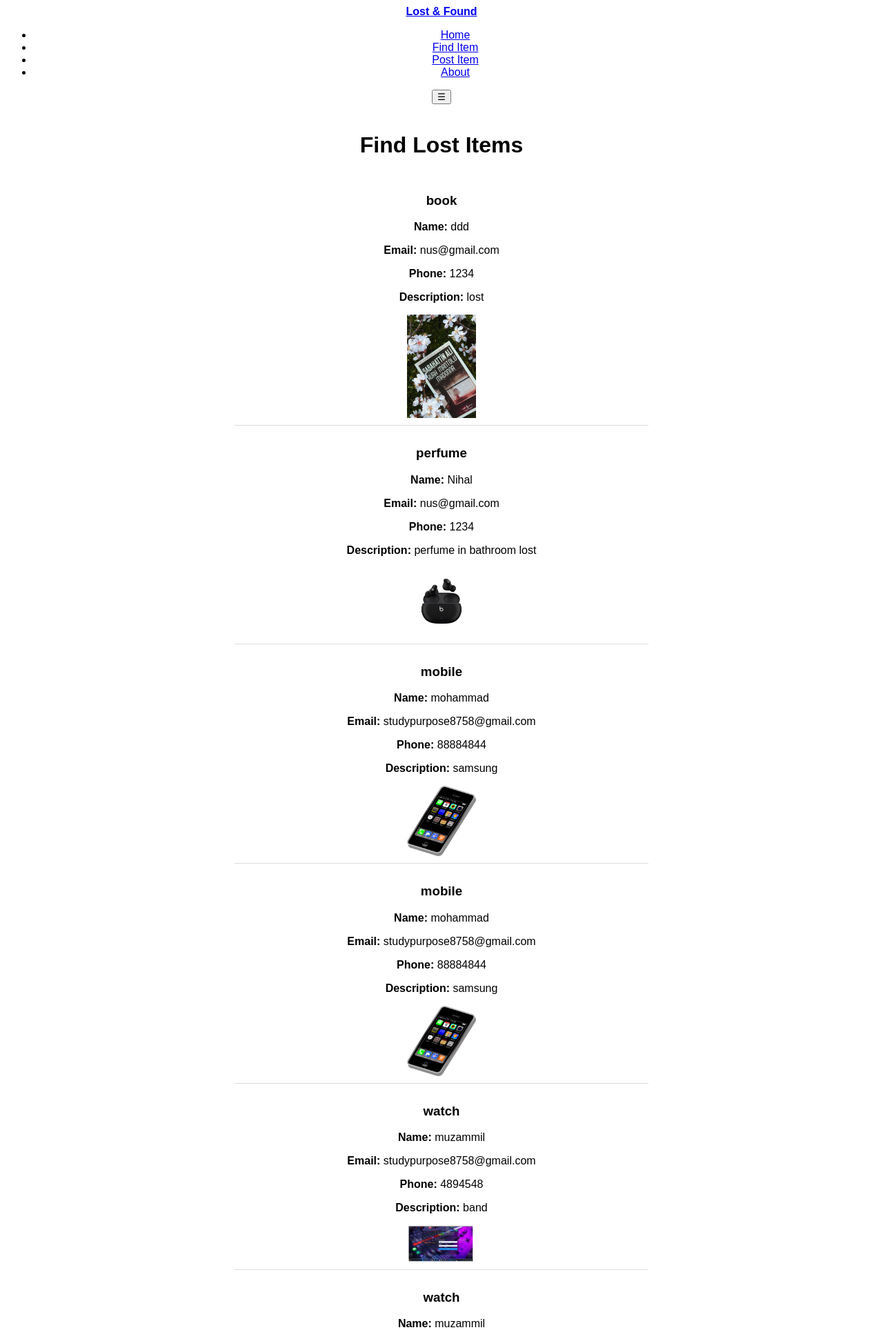
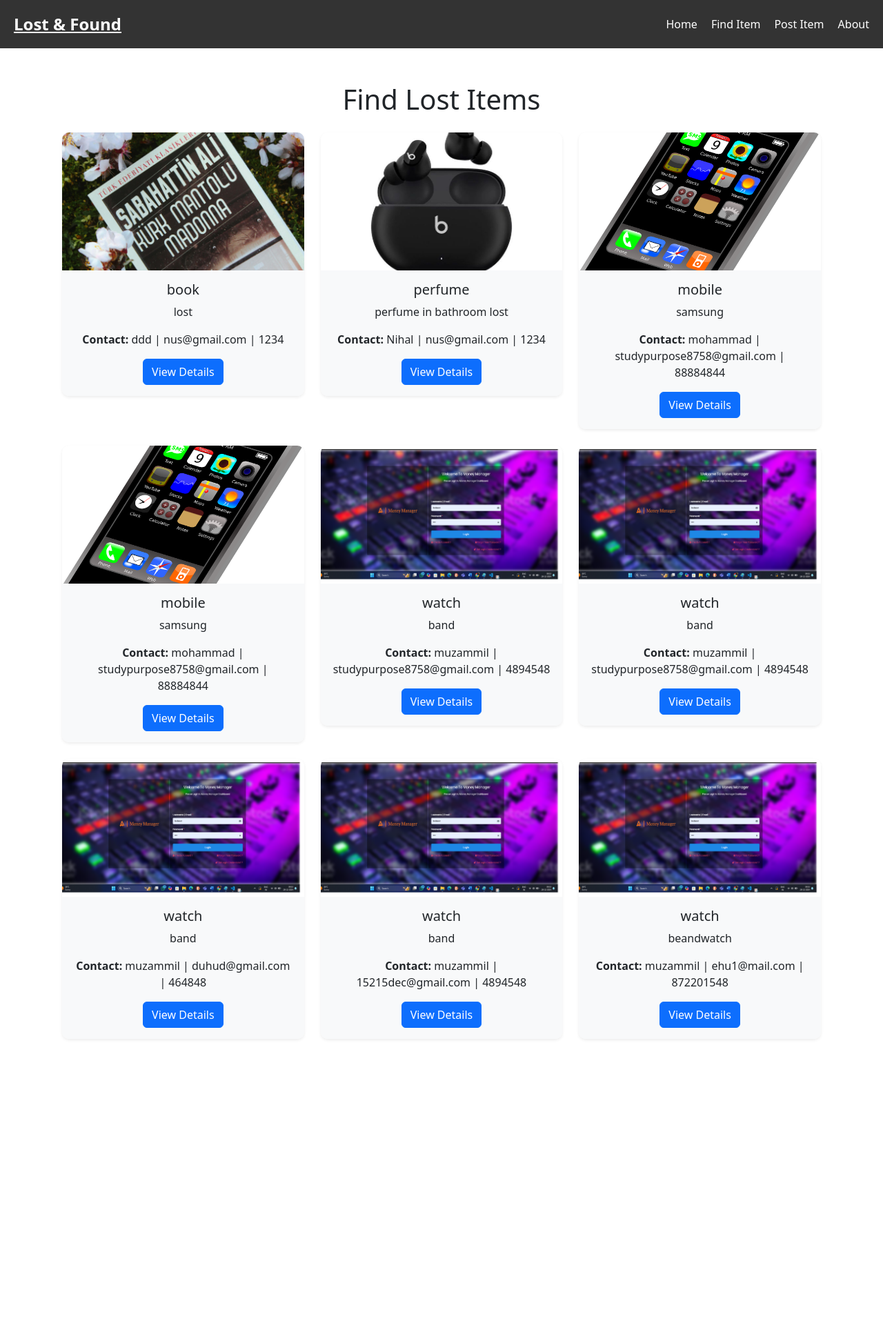
Before and after one commit to isdc-sahyadri/Spaghetti, a Django app: page /find/ in a window 1280 px wide. Shown: the top 1928 px of the page at 69% size. After the commit the page ends 1507 px from the top, so only its background shows below. Run offline with Django 5.2, Linux system fonts and the light colour scheme; data comes from the database, SQL or seed files in the repository; both versions use the stored data as it was after the commit.

Commit message:
designed the find_item page

```diff
--- a/lostandfound/l_f/templates/l_f/find_item.html
+++ b/lostandfound/l_f/templates/l_f/find_item.html
@@ -4,42 +4,128 @@
     <meta charset="UTF-8">
     <meta name="viewport" content="width=device-width, initial-scale=1.0">
     <title>Find Lost Items</title>
+
+
+    <link rel="stylesheet" href="https://cdn.jsdelivr.net/npm/bootstrap@5.3.0/dist/css/bootstrap.min.css">
+
+
+    <link rel="stylesheet" href="https://unpkg.com/aos@next/dist/aos.css">
+
     <style>
-        body { font-family: Arial, sans-serif; text-align: center; }
-        .container { max-width: 600px; margin: auto; padding: 20px; }
-        .item { border-bottom: 1px solid #ddd; padding: 10px 0; }
-        .item img { max-width: 100px; display: block; margin: auto; }
+
+        nav {
+            display: flex;
+            justify-content: space-between;
+            align-items: center;
+            padding: 15px 20px;
+            background-color: rgba(0, 0, 0, 0.8);
+            position: fixed;
+            width: 100%;
+            top: 0;
+            left: 0;
+            z-index: 1000;
+        }
+
+        nav ul {
+            list-style: none;
+            display: flex;
+            gap: 20px;
+        }
+
+        nav ul li a {
+            text-decoration: none;
+            color: white;
+            transition: 0.3s;
+        }
+
+        nav ul li a:hover {
+            color: #00bcd4;
+        }
+
+
+        .container {
+            margin-top: 100px;
+            padding: 20px;
+        }
+
+
+        .card {
+            border: none;
+            border-radius: 10px;
+            overflow: hidden;
+            transition: transform 0.3s ease-in-out;
+        }
+
+        .card:hover {
+            transform: translateY(-5px);
+        }
+
+        .card-img-top {
+            height: 200px;
+            object-fit: cover;
+        }
+
+        .card-body {
+            background-color: #f8f9fa;
+            text-align: center;
+        }
+
+        .no-items {
+            text-align: center;
+            color: #888;
+            font-size: 18px;
+            margin-top: 20px;
+        }
     </style>
 </head>
 <body>
+
+
     <nav>
-        <a href="#"><strong>Lost & Found</strong></a>
-        <ul id="nav-links">
-            <li><a href="{% url 'home' %}">Home</a></li>
-            <li><a href="{% url 'find_item' %}">Find Item</a></li>
-            <li><a href="{% url 'post_item' %}">Post Item</a></li>
-            <li><a href="{% url 'about_page' %}">About</a></li>
+        <a href="#" class="text-white fw-bold fs-4">Lost & Found</a>
+        <ul class="navbar-nav flex-row">
+            <li class="nav-item"><a class="nav-link text-white" href="{% url 'home' %}">Home</a></li>
+            <li class="nav-item"><a class="nav-link text-white" href="{% url 'find_item' %}">Find Item</a></li>
+            <li class="nav-item"><a class="nav-link text-white" href="{% url 'post_item' %}">Post Item</a></li>
+            <li class="nav-item"><a class="nav-link text-white" href="{% url 'about_page' %}">About</a></li>
         </ul>
-        <button class="menu-container" onclick="toggleMenu()">☰</button>
     </nav>
+
+
     <div class="container">
-        <h1>Find Lost Items</h1>
+        <h1 class="text-center mb-4">Find Lost Items</h1>
+
+        <div class="row">
             {% if items %}
                 {% for item in items %}
-                <div class="item">
-                    <h3>{{ item.title }}</h3>
-                    <p><strong>Name:</strong> {{ item.name }}</p>
-                    <p><strong>Email:</strong> {{ item.email }}</p>
-                    <p><strong>Phone:</strong> {{ item.phone }}</p>
-                    <p><strong>Description:</strong> {{ item.description }}</p>
+                    <div class="col-md-4 mb-4" data-aos="fade-up">
+                        <div class="card shadow-sm">
                             {% if item.image %}
-                        <img src="{{ item.image.url }}" alt="Lost Item">
+                                <img src="{{ item.image.url }}" class="card-img-top" alt="{{ item.title }}">
+                            {% else %}
+                                <img src="https://via.placeholder.com/300" class="card-img-top" alt="No Image">
                             {% endif %}
+                            <div class="card-body">
+                                <h5 class="card-title">{{ item.title }}</h5>
+                                <p class="card-text">{{ item.description }}</p>
+                                <p><strong>Contact:</strong> {{ item.name }} | {{ item.email }} | {{ item.phone }}</p>
+                                <a href="/find/details/{{ item.id }}" class="btn btn-primary">View Details</a>
+                            </div>
+                        </div>
                     </div>
                 {% endfor %}
             {% else %}
-            <p>No lost items found.</p>
+                <p class="no-items">No lost items found.</p>
             {% endif %}
         </div>
+    </div>
+
+
+    <script src="https://cdn.jsdelivr.net/npm/bootstrap@5.3.0/dist/js/bootstrap.bundle.min.js"></script>
+    <script src="https://unpkg.com/aos@next/dist/aos.js"></script>
+    <script>
+        AOS.init();
+    </script>
+
 </body>
 </html>
```
Also changed, not shown: lostandfound/db.sqlite3, lostandfound/l_f/templates/l_f/post_item.html (line endings or trailing spaces), lostandfound/media/lost_items/Beats_Studio_Buds.jpeg (added), lostandfound/media/lost_items/pexels-rahimegul-20409066.jpg (added). Lines whose indentation alone changed are shown as unchanged.
